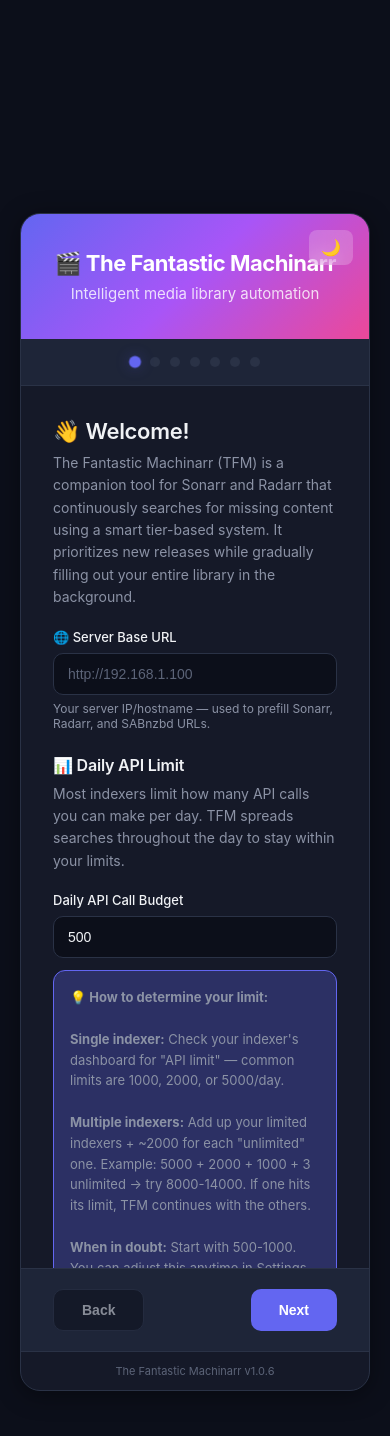
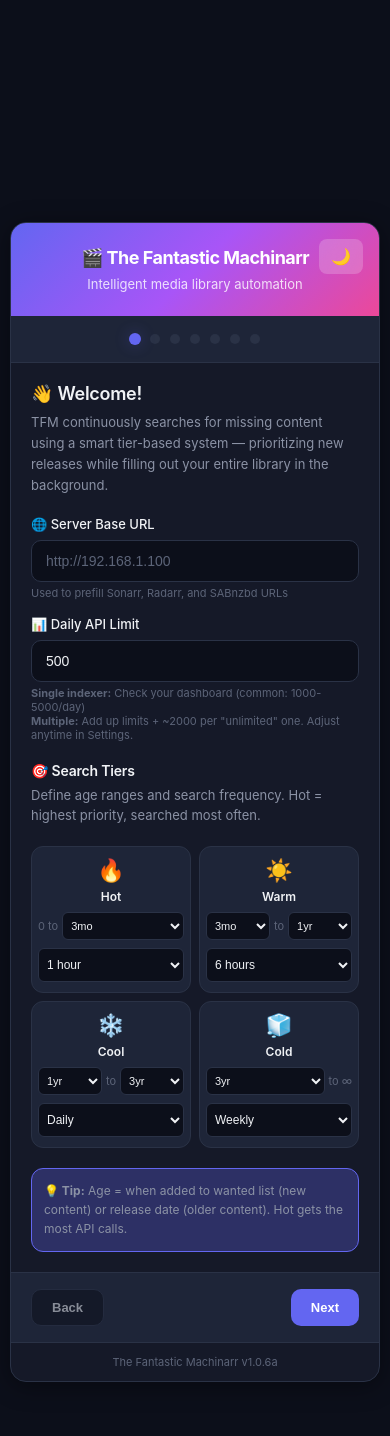
Before and after one commit to egadgetboy/thefantasticmachinarr, a Python web app: template templates/setup.html in a window 390 px wide. Shown: the top 1436 px of the page. Run offline with Jinja, Linux system fonts and the light colour scheme; the template is opened without the code that fills it, so the values that code supplies are empty.

Commit message:
v1.0.6a - Compact mobile-friendly layout, fixed scrolling, responsive design

```diff
--- a/templates/setup.html
+++ b/templates/setup.html
@@ -64,10 +64,11 @@
             background: var(--bg);
             color: var(--text);
             min-height: 100vh;
+            min-height: 100dvh; /* Dynamic viewport height for mobile */
             display: flex;
             justify-content: center;
             align-items: center;
-            padding: 20px;
+            padding: 16px;
             transition: background var(--transition), color var(--transition);
         }
 
@@ -75,11 +76,15 @@
             background: var(--bg2);
             border-radius: 20px;
             width: 100%;
-            max-width: 740px;
+            max-width: 700px;
+            max-height: calc(100vh - 32px);
+            max-height: calc(100dvh - 32px);
             box-shadow: var(--card-shadow);
             overflow: hidden;
             border: 1px solid var(--border);
             transition: all var(--transition);
+            display: flex;
+            flex-direction: column;
         }
 
         .header {
@@ -149,9 +154,10 @@
         }
 
         .content {
-            padding: 32px;
-            max-height: 55vh;
+            padding: 24px;
+            flex: 1;
             overflow-y: auto;
+            overflow-x: hidden;
         }
 
         .content::-webkit-scrollbar {
@@ -528,10 +534,32 @@
         }
 
         /* Responsive */
-        @media (max-width: 600px) {
-            .tiers { grid-template-columns: repeat(2, 1fr); }
+        @media (max-width: 768px) {
+            body { padding: 10px; }
+            .wizard { border-radius: 16px; }
+            .header { padding: 24px 20px; }
+            .header h1 { font-size: 20px; }
+            .content { padding: 20px; max-height: calc(100vh - 240px); }
+            .tiers { grid-template-columns: repeat(2, 1fr); gap: 10px; }
+            .tier { padding: 12px 8px; }
+            .tier-emoji { font-size: 24px; }
+            .tier-name { font-size: 13px; }
             .row { grid-template-columns: 1fr; }
-            .header h1 { font-size: 22px; }
+            .footer { padding: 16px 20px; }
+            .btn { padding: 10px 20px; font-size: 13px; }
+            .info { padding: 12px; font-size: 12px; }
+            .desc { font-size: 13px; }
+        }
+
+        @media (max-width: 480px) {
+            .header h1 { font-size: 18px; }
+            .header p { font-size: 13px; }
+            .tiers { grid-template-columns: 1fr 1fr; gap: 8px; }
+            .tier { padding: 10px 6px; }
+            .tier-emoji { font-size: 22px; }
+            .tier-name { font-size: 12px; }
+            h2 { font-size: 18px; }
+            h3 { font-size: 14px; }
         }
     </style>
 </head>
@@ -548,7 +576,7 @@
         <button class="btn btn-sec" id="backBtn" onclick="back()" disabled>Back</button>
         <button class="btn btn-pri" id="nextBtn" onclick="next()">Next</button>
     </div>
-    <div class="version-footer">The Fantastic Machinarr v1.0.6</div>
+    <div class="version-footer">The Fantastic Machinarr v1.0.6a</div>
 </div>
 <script>
 // Theme management
@@ -595,83 +623,64 @@ function stepWelcome() {
     return `
     <div class="step active">
         <h2>👋 Welcome!</h2>
-        <p class="desc">The Fantastic Machinarr (TFM) is a companion tool for Sonarr and Radarr that continuously searches for missing content using a smart tier-based system. It prioritizes new releases while gradually filling out your entire library in the background.</p>
+        <p class="desc">TFM continuously searches for missing content using a smart tier-based system — prioritizing new releases while filling out your entire library in the background.</p>
 
-        <div class="field" style="margin-top: 20px;">
+        <div class="field" style="margin-top: 16px;">
             <label>🌐 Server Base URL</label>
             <input type="text" id="base-url" placeholder="http://192.168.1.100" value="${baseUrl}" onchange="updateBaseUrl(this.value)">
-            <div style="font-size: 12px; color: var(--text2); margin-top: 6px;">Your server IP/hostname — used to prefill Sonarr, Radarr, and SABnzbd URLs.</div>
+            <div style="font-size: 11px; color: var(--text3); margin-top: 4px;">Used to prefill Sonarr, Radarr, and SABnzbd URLs</div>
         </div>
 
-        <h3 style="margin-top: 24px; margin-bottom: 8px;">📊 Daily API Limit</h3>
-        <p class="desc">Most indexers limit how many API calls you can make per day. TFM spreads searches throughout the day to stay within your limits.</p>
-
-        <div class="field" style="margin-top: 12px; margin-bottom: 0;">
-            <label>Daily API Call Budget</label>
+        <div class="field" style="margin-top: 16px;">
+            <label>📊 Daily API Limit</label>
             <input type="number" id="api-limit" value="500" min="50" max="50000">
+            <div style="font-size: 11px; color: var(--text3); margin-top: 4px;">
+                <strong>Single indexer:</strong> Check your dashboard (common: 1000-5000/day)<br>
+                <strong>Multiple:</strong> Add up limits + ~2000 per "unlimited" one. Adjust anytime in Settings.
+            </div>
         </div>
 
-        <div class="info" style="margin-top: 12px;">
-            <strong>💡 How to determine your limit:</strong><br><br>
-            <strong>Single indexer:</strong> Check your indexer's dashboard for "API limit" — common limits are 1000, 2000, or 5000/day.<br><br>
-            <strong>Multiple indexers:</strong> Add up your limited indexers + ~2000 for each "unlimited" one. Example: 5000 + 2000 + 1000 + 3 unlimited → try 8000-14000. If one hits its limit, TFM continues with the others.<br><br>
-            <strong>When in doubt:</strong> Start with 500-1000. You can adjust this anytime in Settings.
-        </div>
-
-        <h3 style="margin-top: 24px; margin-bottom: 8px;">🎯 Search Tier Configuration</h3>
-        <p class="desc">Define what "Hot", "Warm", "Cool", and "Cold" mean to you, and how often TFM should search each tier. Hot content is prioritized and searched most frequently.</p>
-
-        <div class="info" style="margin-top: 0; margin-bottom: 16px; background: var(--success-bg); border-color: var(--success);">
-            <strong>💡 How tiers work:</strong> Content age is based on when it was added to your wanted list (for new shows/movies) or original release date (for older content). Hot = highest priority, Cold = lowest. TFM cycles through tiers, always giving Hot the most attention.
-        </div>
+        <h3 style="margin-top: 20px; margin-bottom: 6px;">🎯 Search Tiers</h3>
+        <p class="desc" style="margin-bottom: 10px;">Define age ranges and search frequency. Hot = highest priority, searched most often.</p>
 
         <div class="tiers">
             <div class="tier">
                 <div class="tier-emoji">🔥</div>
                 <div class="tier-name">Hot</div>
-                <div style="font-size: 11px; color: var(--text2); margin: 4px 0;">Age range</div>
-                <div style="display: flex; gap: 4px; align-items: center; margin-bottom: 6px;">
-                    <select id="tier-hot-min" style="flex:1; padding: 6px; background: var(--bg); border: 1px solid var(--border); border-radius: 6px; color: var(--text); font-size: 11px;">
-                        <option value="0" selected>0</option>
-                    </select>
-                    <span style="color: var(--text2);">to</span>
-                    <select id="tier-hot-max" style="flex:1; padding: 6px; background: var(--bg); border: 1px solid var(--border); border-radius: 6px; color: var(--text); font-size: 11px;">
-                        <option value="3">3 days</option>
-                        <option value="7">1 week</option>
-                        <option value="14">2 weeks</option>
-                        <option value="30">1 month</option>
-                        <option value="90" selected>3 months</option>
-                        <option value="180">6 months</option>
+                <div style="display: flex; gap: 4px; align-items: center; margin: 8px 0;">
+                    <span style="font-size: 11px; color: var(--text3);">0 to</span>
+                    <select id="tier-hot-max" style="flex:1; padding: 6px 4px; background: var(--bg); border: 1px solid var(--border); border-radius: 6px; color: var(--text); font-size: 11px;">
+                        <option value="7">7d</option>
+                        <option value="14">14d</option>
+                        <option value="30">1mo</option>
+                        <option value="90" selected>3mo</option>
+                        <option value="180">6mo</option>
                     </select>
                 </div>
-                <div style="font-size: 11px; color: var(--text2); margin: 4px 0;">Search every</div>
-                <select id="tier-hot" style="width: 100%; padding: 8px; background: var(--bg); border: 1px solid var(--border); border-radius: 6px; color: var(--text);">
+                <select id="tier-hot" style="width: 100%; padding: 8px 4px; background: var(--bg); border: 1px solid var(--border); border-radius: 6px; color: var(--text); font-size: 12px;">
                     <option value="30">30 min</option>
                     <option value="60" selected>1 hour</option>
                     <option value="120">2 hours</option>
                     <option value="180">3 hours</option>
-                    <option value="360">6 hours</option>
                 </select>
+                <input type="hidden" id="tier-hot-min" value="0">
             </div>
             <div class="tier">
                 <div class="tier-emoji">☀️</div>
                 <div class="tier-name">Warm</div>
-                <div style="font-size: 11px; color: var(--text2); margin: 4px 0;">Age range</div>
-                <div style="display: flex; gap: 4px; align-items: center; margin-bottom: 6px;">
-                    <select id="tier-warm-min" style="flex:1; padding: 6px; background: var(--bg); border: 1px solid var(--border); border-radius: 6px; color: var(--text); font-size: 11px;">
-                        <option value="90" selected>3 mo</option>
-                        <option value="180">6 mo</option>
+                <div style="display: flex; gap: 4px; align-items: center; margin: 8px 0;">
+                    <select id="tier-warm-min" style="flex:1; padding: 6px 4px; background: var(--bg); border: 1px solid var(--border); border-radius: 6px; color: var(--text); font-size: 11px;">
+                        <option value="90" selected>3mo</option>
+                        <option value="180">6mo</option>
                     </select>
-                    <span style="color: var(--text2);">to</span>
-                    <select id="tier-warm-max" style="flex:1; padding: 6px; background: var(--bg); border: 1px solid var(--border); border-radius: 6px; color: var(--text); font-size: 11px;">
-                        <option value="180">6 months</option>
-                        <option value="365" selected>1 year</option>
-                        <option value="548">18 months</option>
-                        <option value="730">2 years</option>
+                    <span style="font-size: 11px; color: var(--text3);">to</span>
+                    <select id="tier-warm-max" style="flex:1; padding: 6px 4px; background: var(--bg); border: 1px solid var(--border); border-radius: 6px; color: var(--text); font-size: 11px;">
+                        <option value="180">6mo</option>
+                        <option value="365" selected>1yr</option>
+                        <option value="730">2yr</option>
                     </select>
                 </div>
-                <div style="font-size: 11px; color: var(--text2); margin: 4px 0;">Search every</div>
-                <select id="tier-warm" style="width: 100%; padding: 8px; background: var(--bg); border: 1px solid var(--border); border-radius: 6px; color: var(--text);">
+                <select id="tier-warm" style="width: 100%; padding: 8px 4px; background: var(--bg); border: 1px solid var(--border); border-radius: 6px; color: var(--text); font-size: 12px;">
                     <option value="180">3 hours</option>
                     <option value="360" selected>6 hours</option>
                     <option value="720">12 hours</option>
@@ -681,22 +690,19 @@ function stepWelcome() {
             <div class="tier">
                 <div class="tier-emoji">❄️</div>
                 <div class="tier-name">Cool</div>
-                <div style="font-size: 11px; color: var(--text2); margin: 4px 0;">Age range</div>
-                <div style="display: flex; gap: 4px; align-items: center; margin-bottom: 6px;">
-                    <select id="tier-cool-min" style="flex:1; padding: 6px; background: var(--bg); border: 1px solid var(--border); border-radius: 6px; color: var(--text); font-size: 11px;">
-                        <option value="365" selected>1 yr</option>
-                        <option value="548">18 mo</option>
-                        <option value="730">2 yr</option>
+                <div style="display: flex; gap: 4px; align-items: center; margin: 8px 0;">
+                    <select id="tier-cool-min" style="flex:1; padding: 6px 4px; background: var(--bg); border: 1px solid var(--border); border-radius: 6px; color: var(--text); font-size: 11px;">
+                        <option value="365" selected>1yr</option>
+                        <option value="730">2yr</option>
                     </select>
-                    <span style="color: var(--text2);">to</span>
-                    <select id="tier-cool-max" style="flex:1; padding: 6px; background: var(--bg); border: 1px solid var(--border); border-radius: 6px; color: var(--text); font-size: 11px;">
-                        <option value="730">2 years</option>
-                        <option value="1095" selected>3 years</option>
-                        <option value="1825">5 years</option>
+                    <span style="font-size: 11px; color: var(--text3);">to</span>
+                    <select id="tier-cool-max" style="flex:1; padding: 6px 4px; background: var(--bg); border: 1px solid var(--border); border-radius: 6px; color: var(--text); font-size: 11px;">
+                        <option value="730">2yr</option>
+                        <option value="1095" selected>3yr</option>
+                        <option value="1825">5yr</option>
                     </select>
                 </div>
-                <div style="font-size: 11px; color: var(--text2); margin: 4px 0;">Search every</div>
-                <select id="tier-cool" style="width: 100%; padding: 8px; background: var(--bg); border: 1px solid var(--border); border-radius: 6px; color: var(--text);">
+                <select id="tier-cool" style="width: 100%; padding: 8px 4px; background: var(--bg); border: 1px solid var(--border); border-radius: 6px; color: var(--text); font-size: 12px;">
                     <option value="720">12 hours</option>
                     <option value="1440" selected>Daily</option>
                     <option value="2880">2 days</option>
@@ -706,25 +712,24 @@ function stepWelcome() {
             <div class="tier">
                 <div class="tier-emoji">🧊</div>
                 <div class="tier-name">Cold</div>
-                <div style="font-size: 11px; color: var(--text2); margin: 4px 0;">Age range</div>
-                <div style="display: flex; gap: 4px; align-items: center; margin-bottom: 6px;">
-                    <select id="tier-cold-min" style="flex:1; padding: 6px; background: var(--bg); border: 1px solid var(--border); border-radius: 6px; color: var(--text); font-size: 11px;">
-                        <option value="1095" selected>3 yr</option>
-                        <option value="1825">5 yr</option>
+                <div style="display: flex; gap: 4px; align-items: center; margin: 8px 0;">
+                    <select id="tier-cold-min" style="flex:1; padding: 6px 4px; background: var(--bg); border: 1px solid var(--border); border-radius: 6px; color: var(--text); font-size: 11px;">
+                        <option value="1095" selected>3yr</option>
+                        <option value="1825">5yr</option>
                     </select>
-                    <span style="color: var(--text2);">to</span>
-                    <select id="tier-cold-max" style="flex:1; padding: 6px; background: var(--bg); border: 1px solid var(--border); border-radius: 6px; color: var(--text); font-size: 11px;" disabled>
-                        <option value="99999" selected>∞</option>
-                    </select>
+                    <span style="font-size: 11px; color: var(--text3);">to ∞</span>
                 </div>
-                <div style="font-size: 11px; color: var(--text2); margin: 4px 0;">Search every</div>
-                <select id="tier-cold" style="width: 100%; padding: 8px; background: var(--bg); border: 1px solid var(--border); border-radius: 6px; color: var(--text);">
+                <select id="tier-cold" style="width: 100%; padding: 8px 4px; background: var(--bg); border: 1px solid var(--border); border-radius: 6px; color: var(--text); font-size: 12px;">
                     <option value="4320">3 days</option>
                     <option value="10080" selected>Weekly</option>
                     <option value="20160">2 weeks</option>
                     <option value="43200">Monthly</option>
                 </select>
             </div>
+        </div>
+
+        <div class="info" style="margin-top: 12px; padding: 12px; font-size: 12px;">
+            <strong>💡 Tip:</strong> Age = when added to wanted list (new content) or release date (older content). Hot gets the most API calls.
         </div>
     </div>`;
 }
```
